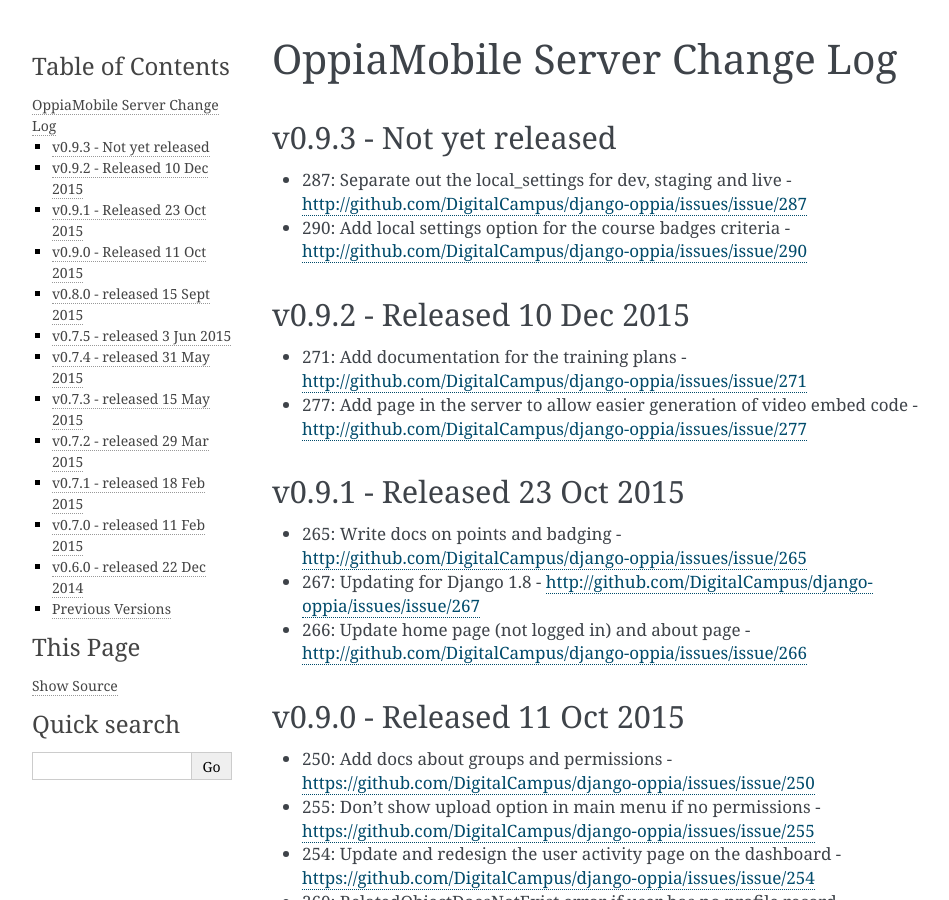
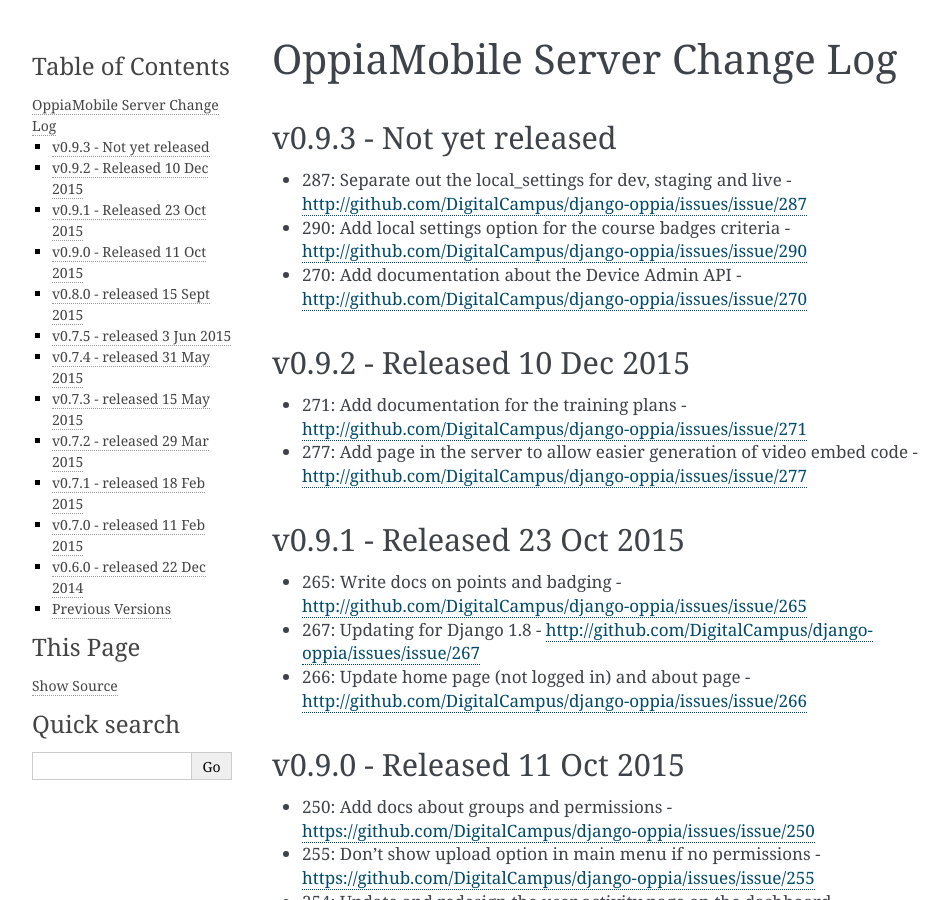
Before and after one commit to DigitalCampus/django-oppia, a Sphinx documentation site: the page built from docs/dev/changelog_server.rst, in a window 1280 px wide and 900 px high. Shown: the whole window, without its empty margins (148-1097 px from the left). Built offline with Sphinx 7.4.7, drawn with Linux system fonts in a browser that asks for light colours; pages that are not in the unit, such as notebooks, are missing from menus; the version number is read from the project's files by our own code.

Commit message:
270: Add documentation about the Device Admin API
Task-Url: http://github.com/DigitalCampus/django-oppia/issues/issue/270

```diff
--- a/docs/dev/changelog_server.rst
+++ b/docs/dev/changelog_server.rst
@@ -8,6 +8,7 @@
 
 * 287: Separate out the local_settings for dev, staging and live - http://github.com/DigitalCampus/django-oppia/issues/issue/287
 * 290: Add local settings option for the course badges criteria - http://github.com/DigitalCampus/django-oppia/issues/issue/290
+* 270: Add documentation about the Device Admin API - http://github.com/DigitalCampus/django-oppia/issues/issue/270
 
 .. _serverv0.9.2:
 
```
